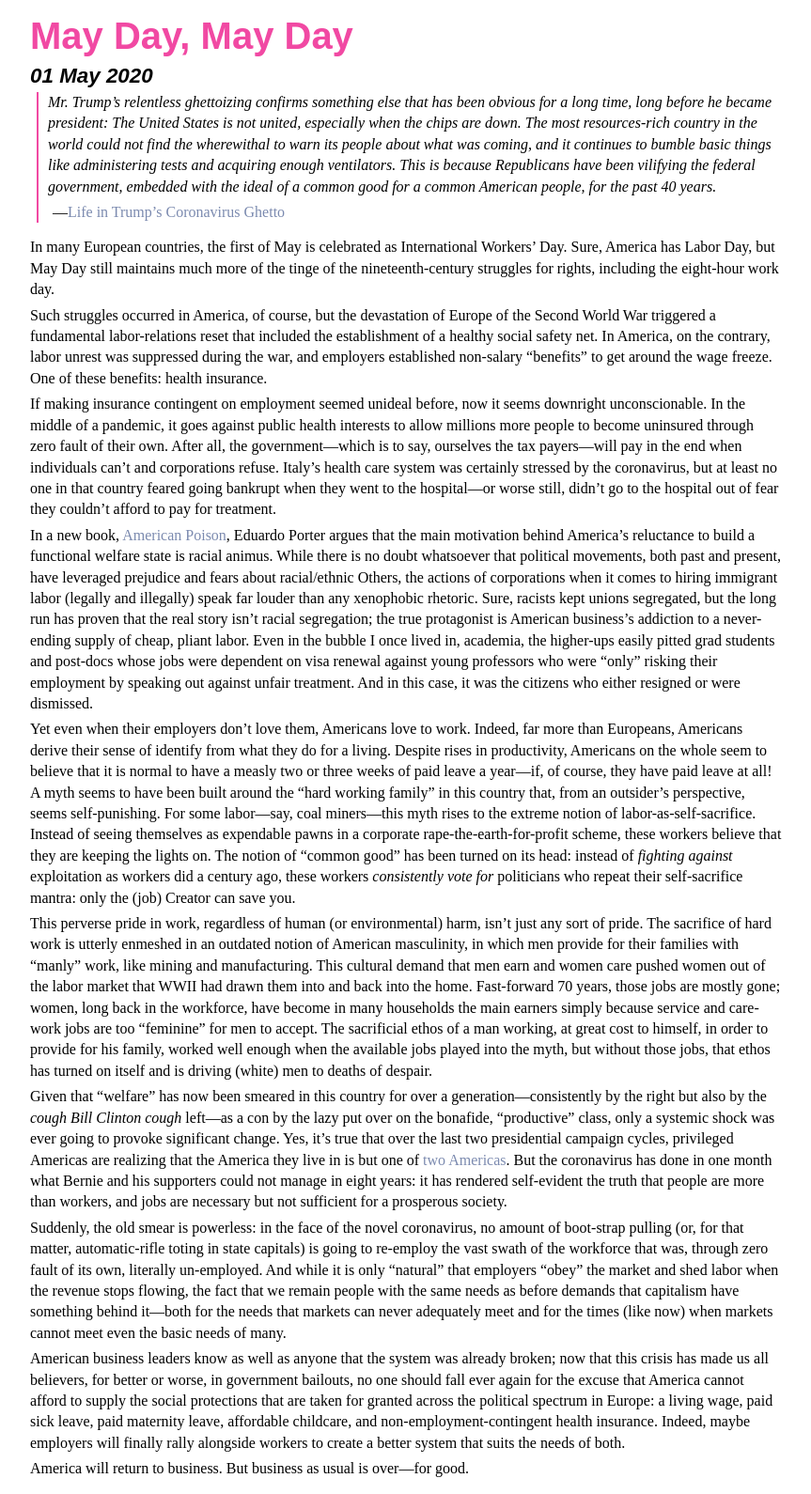
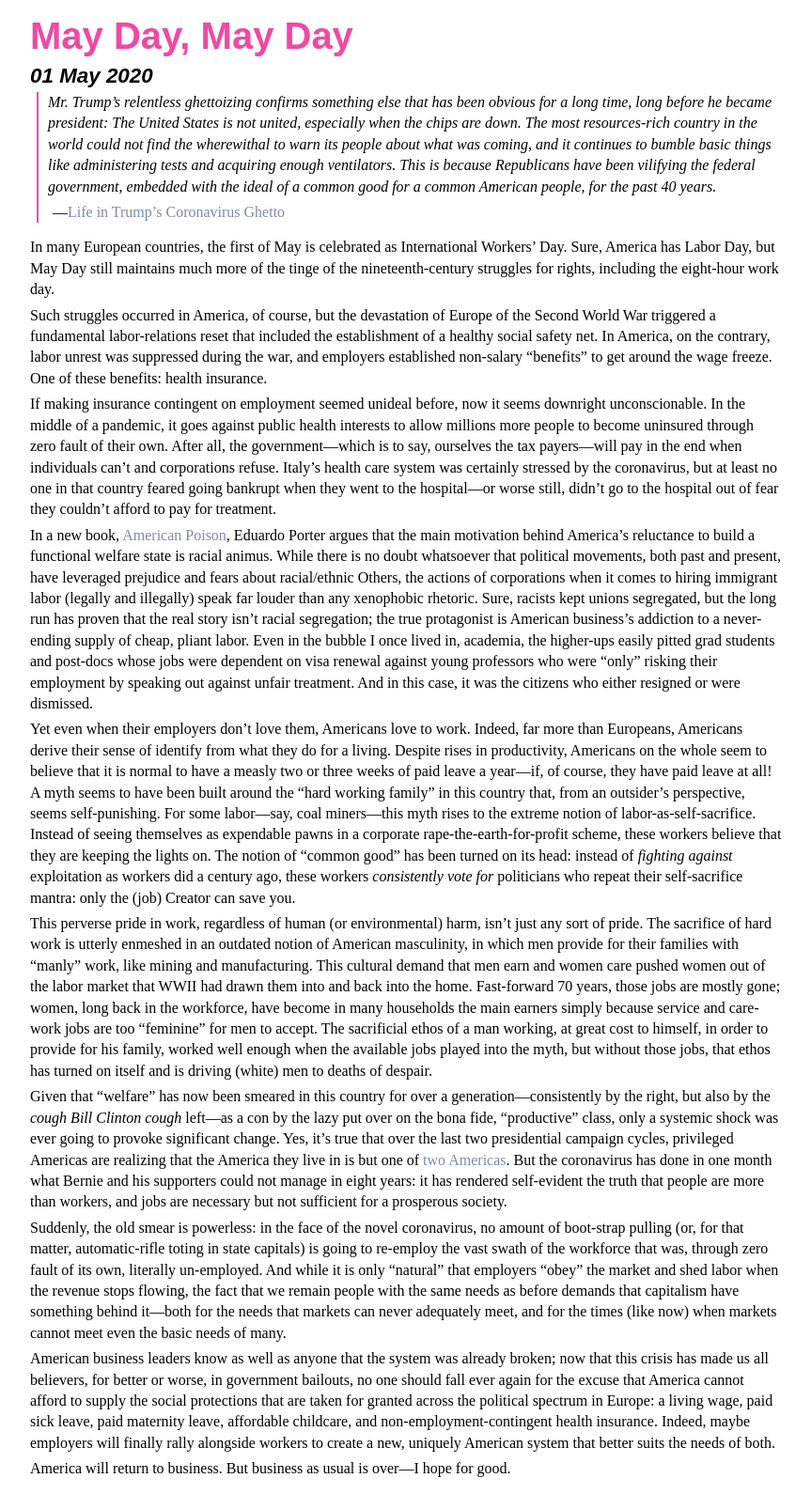
Before and after one commit to caljess599/caljess599.github.io, a Jekyll site: the page built from _posts/2020-05-01-may-day-may-day.md, in a window 1280 px wide. Shown: the whole page at 94% size, without its empty margins (28-891 px from the left). Built offline with Jekyll 4.4.1, drawn with Linux system fonts in a browser that asks for light colours.

Commit message:
proofing

```diff
--- a/_posts/2020-05-01-may-day-may-day.md
+++ b/_posts/2020-05-01-may-day-may-day.md
@@ -19,10 +19,10 @@ Yet even when their employers don't love them, Americans love to work. Indeed, f
 
 This perverse pride in work, regardless of human (or environmental) harm, isn't just any sort of pride. The sacrifice of hard work is utterly enmeshed in an outdated notion of American masculinity, in which men provide for their families with "manly" work, like mining and manufacturing. This cultural demand that men earn and women care pushed women out of the labor market that WWII had drawn them into and back into the home. Fast-forward 70 years, those jobs are mostly gone; women, long back in the workforce, have become in many households the main earners simply because service and care-work jobs are too "feminine" for men to accept. The sacrificial ethos of a man working, at great cost to himself, in order to provide for his family, worked well enough when the available jobs played into the myth, but without those jobs, that ethos has turned on itself and is driving (white) men to deaths of despair.
 
-Given that "welfare" has now been smeared in this country for over a generation—consistently by the right but also by the _cough Bill Clinton cough_ left—as a con by the lazy put over on the bonafide, "productive" class, only a systemic shock was ever going to provoke significant change. Yes, it's true that over the last two presidential campaign cycles, privileged Americas are realizing that the America they live in is but one of [two Americas](https://www.nytimes.com/2020/02/08/opinion/sunday/trump-economy.html). But the coronavirus has done in one month what Bernie and his supporters could not manage in eight years: it has rendered self-evident the truth that people are more than workers, and jobs are necessary but not sufficient for a prosperous society.
+Given that "welfare" has now been smeared in this country for over a generation—consistently by the right, but also by the _cough Bill Clinton cough_ left—as a con by the lazy put over on the bona fide, "productive" class, only a systemic shock was ever going to provoke significant change. Yes, it's true that over the last two presidential campaign cycles, privileged Americas are realizing that the America they live in is but one of [two Americas](https://www.nytimes.com/2020/02/08/opinion/sunday/trump-economy.html). But the coronavirus has done in one month what Bernie and his supporters could not manage in eight years: it has rendered self-evident the truth that people are more than workers, and jobs are necessary but not sufficient for a prosperous society.
 
-Suddenly, the old smear is powerless: in the face of the novel coronavirus, no amount of boot-strap pulling (or, for that matter, automatic-rifle toting in state capitals) is going to re-employ the vast swath of the workforce that was, through zero fault of its own, literally un-employed. And while it is only "natural" that employers "obey" the market and shed labor when the revenue stops flowing, the fact that we remain people with the same needs as before demands that capitalism have something behind it—both for the needs that markets can never adequately meet and for the times (like now) when markets cannot meet even the basic needs of many.
+Suddenly, the old smear is powerless: in the face of the novel coronavirus, no amount of boot-strap pulling (or, for that matter, automatic-rifle toting in state capitals) is going to re-employ the vast swath of the workforce that was, through zero fault of its own, literally un-employed. And while it is only "natural" that employers "obey" the market and shed labor when the revenue stops flowing, the fact that we remain people with the same needs as before demands that capitalism have something behind it—both for the needs that markets can never adequately meet, and for the times (like now) when markets cannot meet even the basic needs of many.
 
-American business leaders know as well as anyone that the system was already broken; now that this crisis has made us all believers, for better or worse, in government bailouts, no one should fall ever again for the excuse that America cannot afford to supply the social protections that are taken for granted across the political spectrum in Europe: a living wage, paid sick leave, paid maternity leave, affordable childcare, and non-employment-contingent health insurance. Indeed, maybe employers will finally rally alongside workers to create a better system that suits the needs of both.
+American business leaders know as well as anyone that the system was already broken; now that this crisis has made us all believers, for better or worse, in government bailouts, no one should fall ever again for the excuse that America cannot afford to supply the social protections that are taken for granted across the political spectrum in Europe: a living wage, paid sick leave, paid maternity leave, affordable childcare, and non-employment-contingent health insurance. Indeed, maybe employers will finally rally alongside workers to create a new, uniquely American system that better suits the needs of both.
 
-America will return to business. But business as usual is over—for good.
+America will return to business. But business as usual is over—I hope for good.
```
